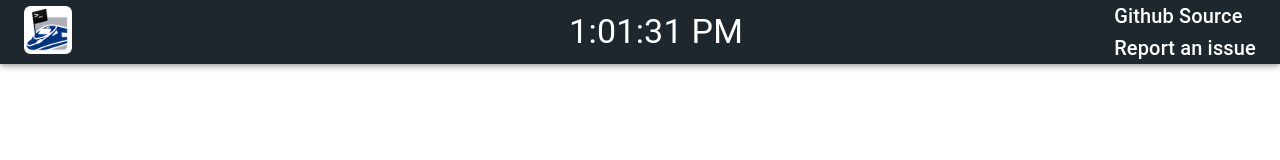
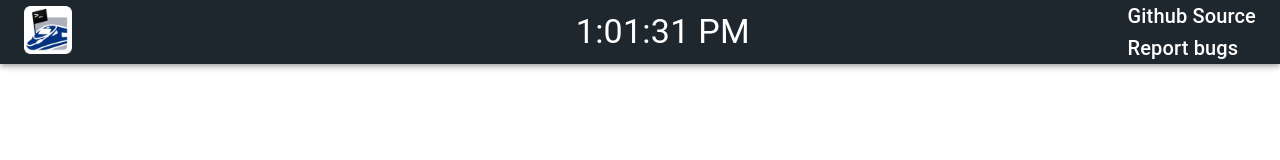
Before and after one commit to Inspector0x4/SimRailTimetable, a Next.js app: page / in a window 1280 px wide. Shown: the top 160 px of the page. Built offline with nearby package versions, Linux system fonts and the light colour scheme; no server answers.

Commit message:
Trad correction

```diff
--- a/src/app/Navbar.js
+++ b/src/app/Navbar.js
@@ -35,7 +35,7 @@ const Navbar = () => {
               <Typography variant="h6">Github Source</Typography>
             </a>
             <a href="https://github.com/ItsTimeooo/SimRailTimetable/issues" target='blank'>
-              <Typography variant="h6">Report an issue</Typography>
+              <Typography variant="h6">Report bugs</Typography>
             </a>
 
           </div>
```
